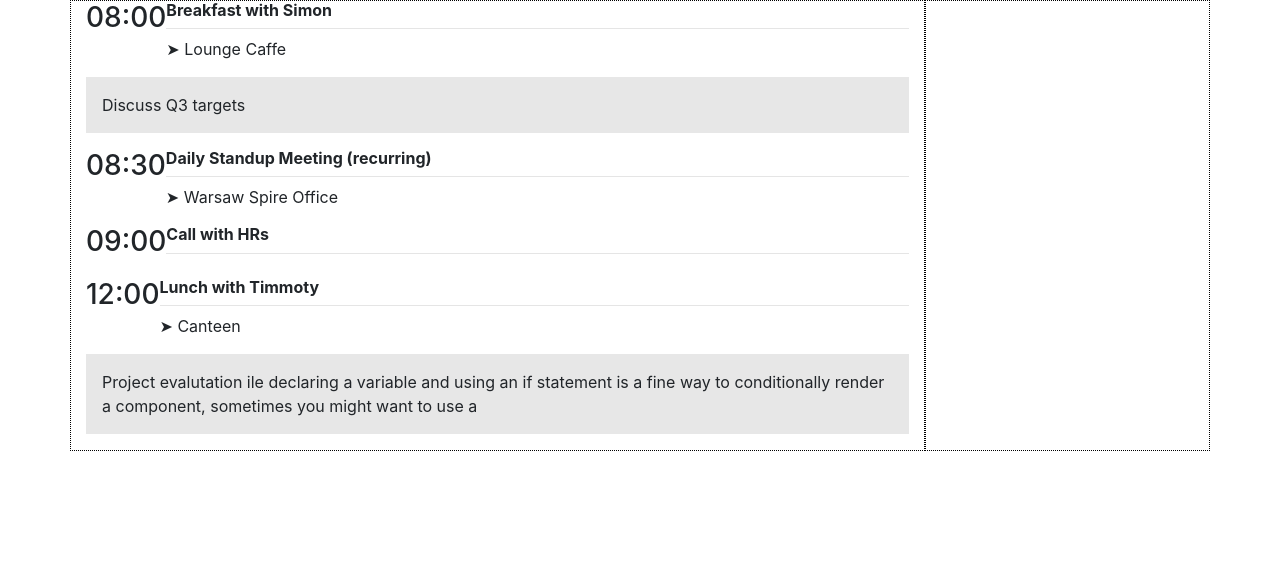
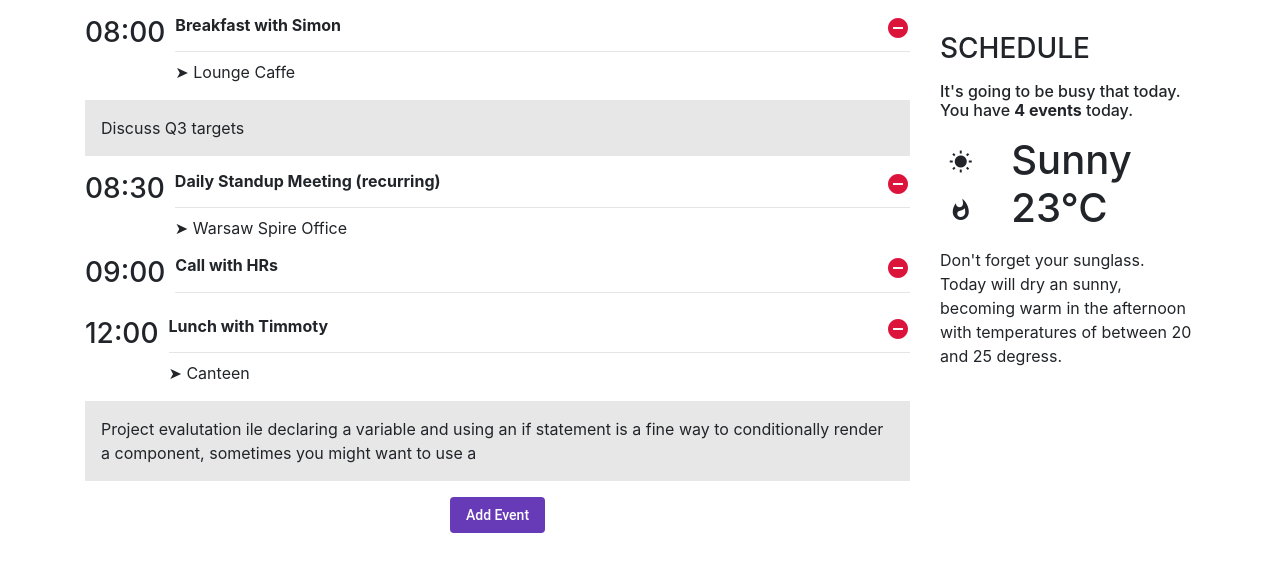
Before and after one commit to HerculesGit/agenda-app, an Angular app: page / in a window 1280 px wide. Shown: the top 572 px of the page. Built offline with nearby package versions, Linux system fonts and the light colour scheme.

Commit message:
Emit and handle events

```diff
--- a/package.json
+++ b/package.json
@@ -11,16 +11,19 @@
   },
   "private": true,
   "dependencies": {
-    "@angular/animations": "~8.2.0",
+    "@angular/animations": "^8.2.1",
+    "@angular/cdk": "^8.1.2",
     "@angular/common": "~8.2.0",
     "@angular/compiler": "~8.2.0",
     "@angular/core": "~8.2.0",
     "@angular/forms": "~8.2.0",
+    "@angular/material": "^8.1.2",
     "@angular/platform-browser": "~8.2.0",
     "@angular/platform-browser-dynamic": "~8.2.0",
     "@angular/router": "~8.2.0",
     "@ng-bootstrap/ng-bootstrap": "^5.1.0",
     "bootstrap": "^4.3.1",
+    "hammerjs": "^2.0.8",
     "rxjs": "~6.4.0",
     "tslib": "^1.10.0",
     "zone.js": "~0.9.1"
--- a/src/app/app.component.css
+++ b/src/app/app.component.css
@@ -1,4 +1,4 @@
-div[class^="col"],
+/* div[class^="col"],
 div[class*="col"] {
     border: 1px dotted black
-}
+} */
--- a/src/app/app.component.html
+++ b/src/app/app.component.html
@@ -1,13 +1,47 @@
 <div class="container">
-  <div class="row">
+  <div class="row mt-3">
     <div class="col-md-9">
 
       <div *ngFor="let event of events">
-        <app-event [value]="event"></app-event>
+        <app-event [value]="event" (deleteEventInstanceEvent)="deleteEvent($event)"></app-event>
       </div>
+      <div class="text-center">
+          <button mat-flat-button color="primary">Add Event</button>
+      </div>
+    </div>
 
-    </div>
+    <!-- column info events -->
     <div class="col-md-3">
+      <h3 class="text-uppercase my-3">Schedule</h3>
+      <h6 class="my-3">
+        It's going to be busy that today. You have
+        <b>{{ events.length }} events</b> today.
+      </h6>
+
+      <h1 class="my-3">
+        <div class="row">
+          <div class="col-3 text-center">
+
+              <mat-icon>wb_sunny</mat-icon>
+            <!-- <mdb-icon fas icon="sun"></mdb-icon> -->
+          </div>
+          <div class="col-9">Sunny</div>
+        </div>
+        <div class="row">
+
+          <div class="col-3 text-center">
+            <mat-icon>whatshot</mat-icon>
+            <!-- <mdb-icon fas icon="thermometer-three -quarters"></mdb-icon> -->
+          </div>
+          <div class="col-3">23°C</div>
+        </div>
+      </h1>
+
+      <p>
+        Don't forget your sunglass. Today will dry an sunny, becoming warm
+        in the afternoon with temperatures of between 20 and 25 degress.
+      </p>
+
     </div>
   </div>
 </div>
--- a/src/app/app.component.ts
+++ b/src/app/app.component.ts
@@ -13,4 +13,15 @@ export class AppComponent {
     {time: '09:00', subject: 'Call with HRs'},
     {time: '12:00', subject: 'Lunch with Timmoty', location: 'Canteen', description: 'Project evalutation ile declaring a variable and using an if statement is a fine way to conditionally render a component, sometimes you might want to use a'},
   ]
+
+  /**
+   * @param event - Passado como parâmetro no template, assim
+   * podemos verificar ele aqui dentro
+   */
+  deleteEvent(event: any) {
+    // procura se el (que está iterando dentro do array) é igual ao evento passado como parâmetro
+    const itemIndex = this.events.findIndex(el => el == event)
+    this.events.splice(itemIndex, 1)
+  }
+
 }
--- a/src/app/app.module.ts
+++ b/src/app/app.module.ts
@@ -1,5 +1,7 @@
 import { BrowserModule } from '@angular/platform-browser';
 import { NgModule, NO_ERRORS_SCHEMA } from '@angular/core';
+import { MatIconModule } from "@angular/material/icon";
+import { MatButtonModule } from "@angular/material/button";
 
 import { AppComponent } from './app.component';
 import { EventComponent } from './components/event/event.component';
@@ -10,7 +12,9 @@ import { EventComponent } from './components/event/event.component';
     EventComponent
   ],
   imports: [
-    BrowserModule
+    BrowserModule,
+    MatIconModule,
+    MatButtonModule
   ],
   providers: [],
   bootstrap: [AppComponent],
--- a/src/app/components/event/event.component.css
+++ b/src/app/components/event/event.component.css
@@ -0,0 +1,17 @@
+.float-left {
+    color:crimson;
+}
+
+.float-left:hover {
+    cursor: pointer;
+}
+
+.flex-stretch {
+    display: flex;
+    justify-content: space-between;
+    flex-direction: row-reverse;
+}
+
+.font-weight-bld-mr {
+    margin-right: 10px;
+}
--- a/src/app/components/event/event.component.html
+++ b/src/app/components/event/event.component.html
@@ -2,10 +2,12 @@
   <h3 class="h3-responsive font-weight-bld-mr"> {{value.time}}</h3>
   <div class="media-body mb-3">
 
-    <!-- cria um 'menos' no final da linha -->
-    <mdb-badge danger="true" class="text-center float-right"></mdb-badge>
-    <h6 class="mt-0 font-weight-bold">{{value.subject}}</h6>
-
+    <div class="flex-stretch">
+      <!-- cria um 'menos' no final da linha -->
+      <mat-icon (click)="handleDeleteClick()" class="float-left">remove_circle</mat-icon>
+      <!-- <mdb-badge danger="true" class="text-center float-right">-</mdb-badge> -->
+      <h6 class="mt-0 font-weight-bold">{{value.subject}}</h6>
+  </div>
     <!-- hr sublinhado -->
     <hr class="hr-bold mb-0 my-2" />
     <p class="mb-0" *ngIf="value.location">
--- a/src/app/components/event/event.component.ts
+++ b/src/app/components/event/event.component.ts
@@ -1,4 +1,4 @@
-import { Component, Input, OnInit } from '@angular/core';
+import { Component, Input, OnInit, Output,EventEmitter } from '@angular/core';
 
 @Component({
   selector: 'app-event',
@@ -7,12 +7,21 @@ import { Component, Input, OnInit } from '@angular/core';
 })
 export class EventComponent implements OnInit {
 
+
   @Input()
   value: any
+
+  @Output()
+  deleteEventInstanceEvent: EventEmitter<any> = new EventEmitter<any>()
+
 
   constructor() { }
 
   ngOnInit() {
   }
 
+  handleDeleteClick(){
+    this.deleteEventInstanceEvent.emit(this.value)
+    console.log('delet buton Clicked')
+  }
 }
--- a/src/styles.css
+++ b/src/styles.css
@@ -1,2 +1,4 @@
 /* You can add global styles to this file, and also import other style files */
 @import '~bootstrap/dist/css/bootstrap.min.css';
+@import url("https://fonts.googleapis.com/icon?family=Material+Icons");
+@import "../node_modules/@angular/material/prebuilt-themes/deeppurple-amber.css";
```
Also changed, not shown: 1 other file (tests, documents, lock files or other folders).
